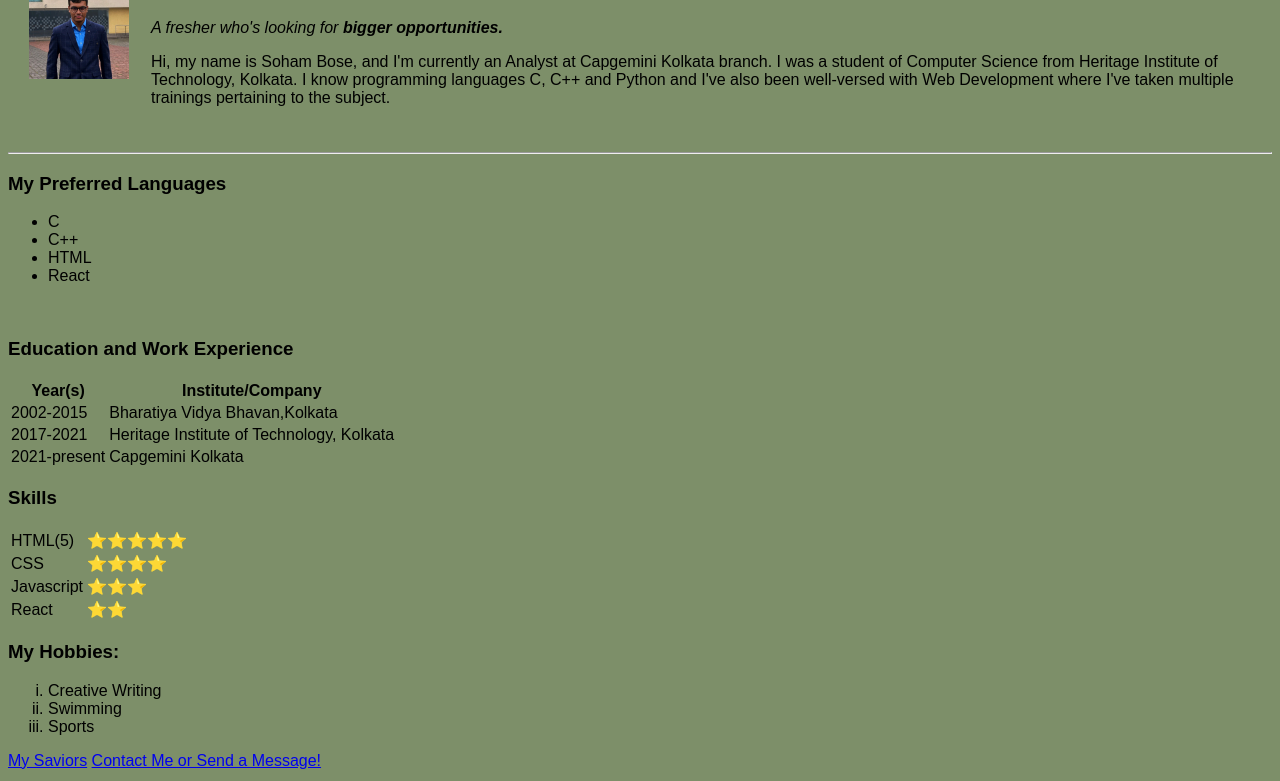
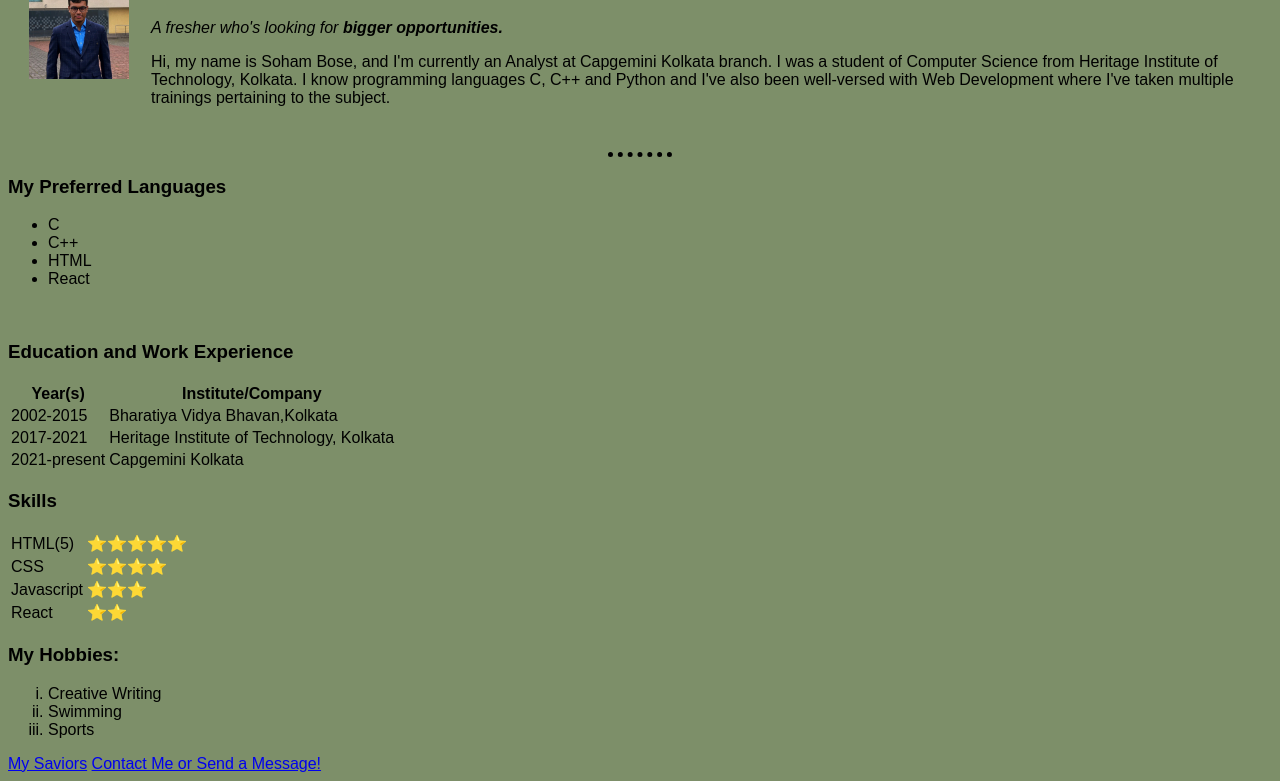
Before and after one commit to Soham2411/cv, a plain HTML site: page index.html in a window 1280 px wide. Shown: the part 90-871 px from the top of the page. Drawn offline with Linux system fonts and the light colour scheme.

Commit message:
Update index.html

```diff
--- a/index.html
+++ b/index.html
@@ -12,10 +12,16 @@
             font-family: sans-serif;
             background-color: #7D8F69;
         }
+
     hr{
-        background-color: white;
+        border-color: black;
+        border-style: none;
+        border-top-style: dotted;
+        height: 0px;
+        border-width: 5px;
+        width: 5%;
+    }
 
-    }
 
 
 </style>
```
